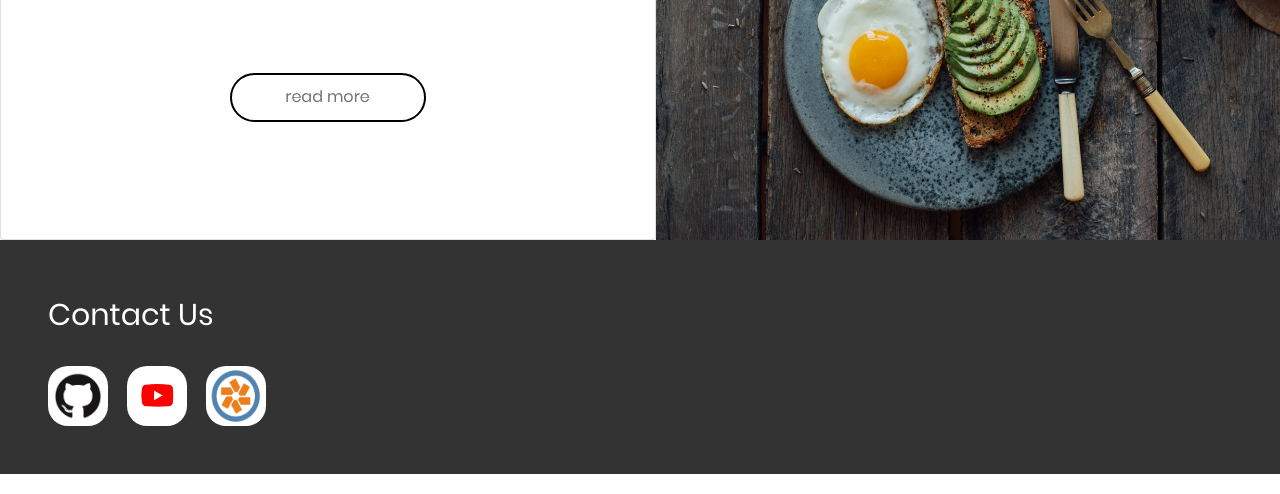
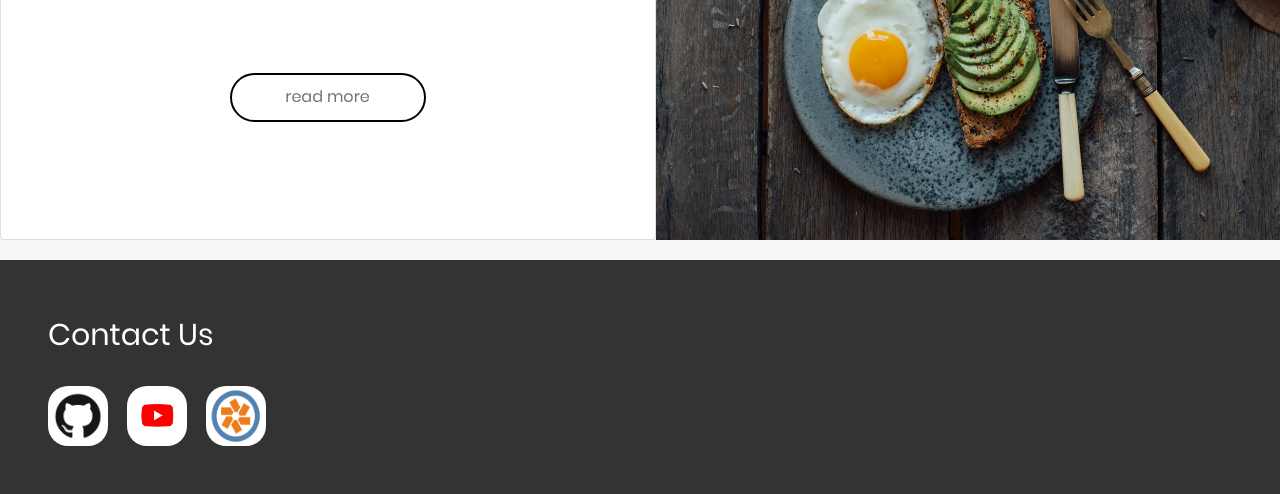
Before and after one commit to yodsatorn/cn331-Project-Allblue, a Django app: page / in a window 1280 px wide. Shown: the part 632-1126 px from the top of the page. Run offline with Django 3.2, Linux system fonts and the light colour scheme.

Commit message:
fix footer position

```diff
--- a/index/templates/about.html
+++ b/index/templates/about.html
@@ -11,7 +11,7 @@
 <!-- background -->
 {% block body %}
 
-<div class="container-fluid">
+<div class="container-fluid" id="page-container">
     <div class="row">
         <div class="card col-sm">
 
--- a/index/templates/index.html
+++ b/index/templates/index.html
@@ -10,7 +10,7 @@
 
 <!-- body -->
 {% block body %}
-<div class="container-fluid">
+<div class="container-fluid" id="page-container">
   <div class="row">
     <div class="card col-sm">
       <p class="display-2 text-center hdtext mb-5 mt-5">
--- a/index/templates/menu.html
+++ b/index/templates/menu.html
@@ -11,7 +11,7 @@
 <!-- background -->
 {% block body %}
 
-    <div class="container-xl mb-5">
+    <div class="container-xl mb-5" id="page-container">
         <div class="card-group row-cols-md-3 mt-5">
         {% for x in menu %}
             <div class="col mb-2 px-1">
--- a/static/about/css/about-style.css
+++ b/static/about/css/about-style.css
@@ -42,3 +42,8 @@
     border: white;
     border-radius: 20px;
 }
+
+#page-container {
+    position: relative;
+    min-height: 100vh;
+}
--- a/static/index/css/index-style.css
+++ b/static/index/css/index-style.css
@@ -56,3 +56,8 @@
     border: white;
     border-radius: 20px;
 }
+
+#page-container {
+    position: relative;
+    min-height: 100vh;
+}
--- a/static/menu/css/menu-style.css
+++ b/static/menu/css/menu-style.css
@@ -80,3 +80,8 @@ body {
     border: white;
     border-radius: 20px;
 }
+
+#page-container {
+    position: relative;
+    min-height: 100vh;
+}
```
